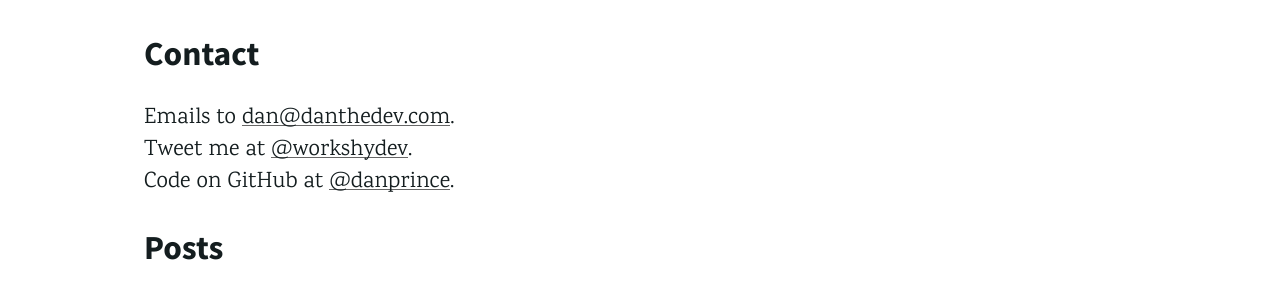
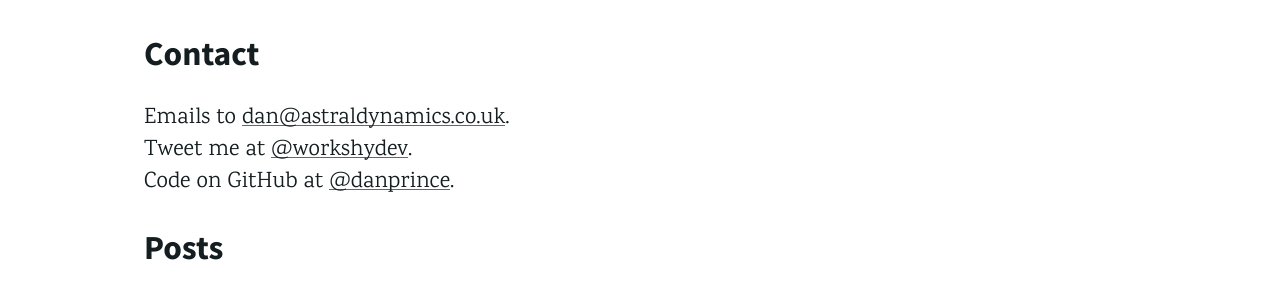
Before and after one commit to danprince/danthedev.com, a Jekyll site: the page built from index.html, in a window 1280 px wide. Shown: the part 531-828 px from the top of the page. Built offline with Jekyll 4.4.1, drawn with Linux system fonts in a browser that asks for light colours.

Commit message:
using working email address

```diff
--- a/_config.yml
+++ b/_config.yml
@@ -2,7 +2,7 @@
 title: danthedev
 baseurl: ""
 url: "http://danthedev.com"
-email: dan@danthedev.com
+email: dan@astraldynamics.co.uk
 twitter_handle: workshydev
 github_handle: danprince
 analytics_id: "UA-53896773-2"
```
